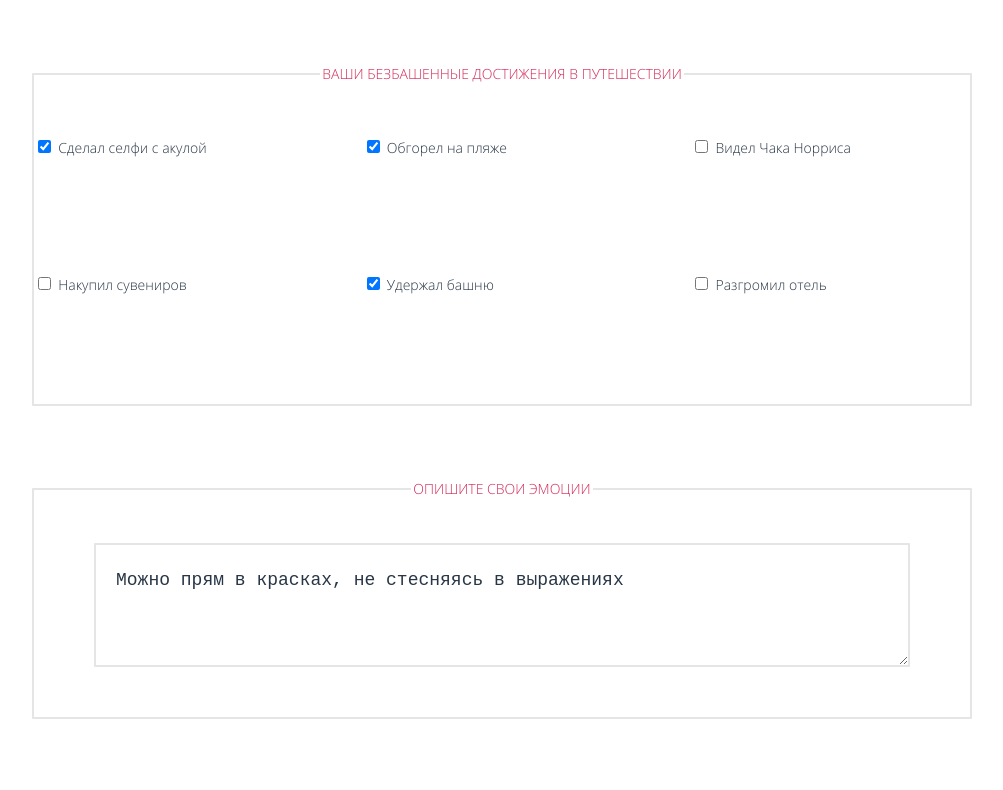
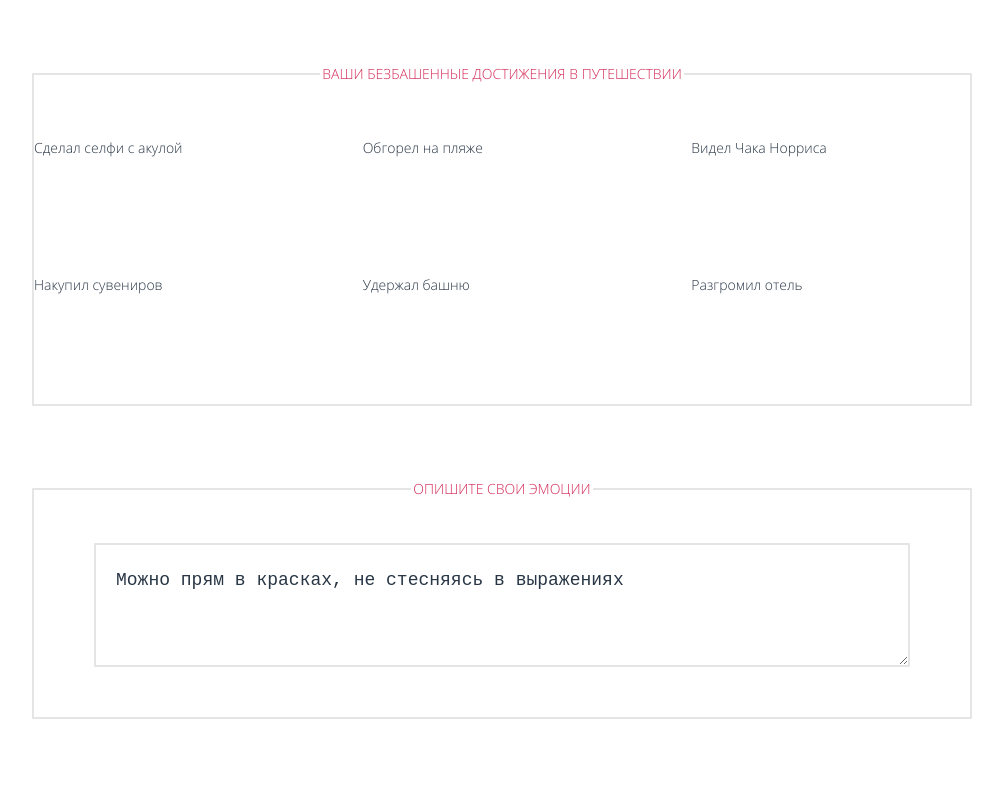
Before and after one commit to htmlacademy-adaptive/1792577-pink-25, a website: page source/form.html in a window 1280 px wide. Shown: the part 1736-2526 px from the top of the page, without its empty margins (140-1143 px from the left). Drawn offline with nearby package versions, Linux system fonts and the light colour scheme; files that its build step writes are made by us from their sources.

Commit message:
Исправляет шапку

```diff
--- a/source/form.html
+++ b/source/form.html
@@ -79,27 +79,28 @@
               <legend class="achievement__title legend-title">Ваши безбашенные достижения в путешествии</legend>
               <div class="achievement__wrapper">
                 <label class="achievement__checkbox">
-                  <input class="achievement__checkbox-form" type="checkbox" name="selfie-with-shake" checked>
+                  <input class="achievement__checkbox-form visually-hidden" type="checkbox" name="selfie-with-shake" checked>
+                  <span class="achievement__checkbox-choice"></span>
                   <span class="achievement__checkbox-text fieldset-text">Сделал селфи с акулой</span>
                 </label>
                 <label class="achievement__checkbox">
-                  <input class="achievement__checkbox-form" type="checkbox" name="burned-on-the-beach" checked>
+                  <input class="achievement__checkbox-form visually-hidden" type="checkbox" name="burned-on-the-beach" checked>
                   <span class="achievement__checkbox-text fieldset-text">Обгорел на пляже</span>
                 </label>
                 <label class="achievement__checkbox">
-                  <input class="achievement__checkbox-form" type="checkbox" name="saw-noris">
+                  <input class="achievement__checkbox-form visually-hidden" type="checkbox" name="saw-noris">
                   <span class="achievement__checkbox-text fieldset-text">Видел Чака Норриса</span>
                 </label>
                 <label class="achievement__checkbox">
-                  <input class="achievement__checkbox-form" type="checkbox" name="bought-souvenir">
+                  <input class="achievement__checkbox-form visually-hidden" type="checkbox" name="bought-souvenir">
                   <span class="achievement__checkbox-text fieldset-text">Накупил сувениров</span>
                 </label>
                 <label class="achievement__checkbox">
-                  <input class="achievement__checkbox-form" type="checkbox" name="held-tower" checked>
+                  <input class="achievement__checkbox-form visually-hidden" type="checkbox" name="held-tower" checked>
                   <span class="achievement__checkbox-text fieldset-text">Удержал башню</span>
                 </label>
                 <label class="achievement__checkbox">
-                  <input class="achievement__checkbox-form" type="checkbox" name="break-hotel">
+                  <input class="achievement__checkbox-form visually-hidden" type="checkbox" name="break-hotel">
                   <span class="achievement__checkbox-text fieldset-text">Разгромил отель</span>
                 </label>
               </div>
--- a/source/less/form.less
+++ b/source/less/form.less
@@ -45,8 +45,10 @@
 }
 
 .achievement__checkbox {
+  position: relative;
   margin-bottom: 47px;
 }
+
 
 .fieldset-text {
   color: #283645;
--- a/source/less/header.less
+++ b/source/less/header.less
@@ -83,12 +83,6 @@
     width: 747px;
   }
 
-  .header__wrapper {
-    width: 1200px;
-    //background-color: #000000;
-    //opacity: 0.3;
-  }
-
   .header__menu {
     display: flex;
     width: 940px;
```
